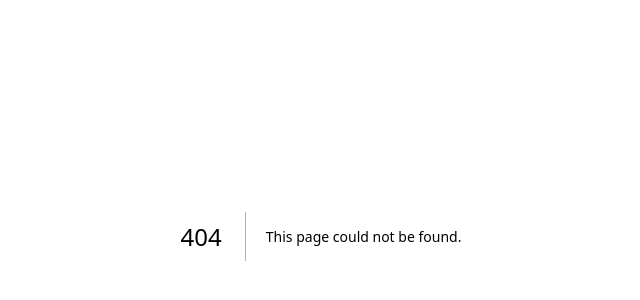
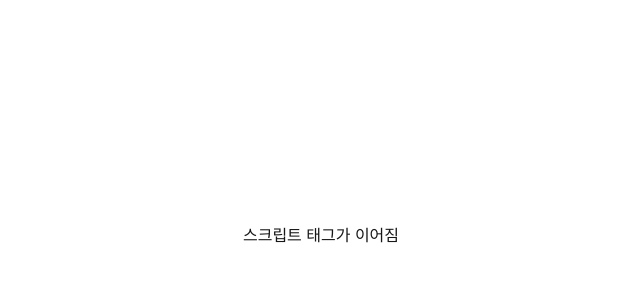
Before and after one commit to socratone/nextjs-app-router-examples, a Next.js app: page /sanitize in a window 1280 px wide. Before the commit this address had no page. Shown: the part 164-464 px from the top of the page, without its empty margins (319-959 px from the left). Built offline with nearby package versions, Linux system fonts and the light colour scheme.

Commit message:
feat: sanitize 추가

```diff
--- a/package.json
+++ b/package.json
@@ -14,6 +14,7 @@
     "react": "^19.0.0",
     "react-dom": "^19.0.0",
     "react-toastify": "^11.0.5",
+    "sanitize-html": "^2.17.0",
     "tailwind-merge": "^3.3.1"
   },
   "devDependencies": {
@@ -21,6 +22,7 @@
     "@types/node": "^20",
     "@types/react": "^19",
     "@types/react-dom": "^19",
+    "@types/sanitize-html": "^2.16.0",
     "tailwindcss": "^4",
     "typescript": "^5"
   }
--- a/src/app/page.tsx
+++ b/src/app/page.tsx
@@ -5,6 +5,7 @@ export default function Home() {
     <div className="flex flex-col justify-center items-center h-screen gap-2">
       <Link href="/unmount-toast">Unmount Toast</Link>
       <Link href="/access-with-token">Access With Token</Link>
+      <Link href="/sanitize">Sanitize</Link>
     </div>
   );
 }
--- /dev/null
+++ b/src/app/sanitize/page.tsx
@@ -0,0 +1,13 @@
+import sanitizeHtml from 'sanitize-html';
+
+const Page = () => {
+  const html = '<p>스크립트 태그가 이어짐</p><script>alert("XSS")</script>';
+
+  return (
+    <div className="flex flex-col justify-center items-center h-screen gap-2">
+      <div dangerouslySetInnerHTML={{ __html: sanitizeHtml(html) }} />
+    </div>
+  );
+};
+
+export default Page;
```
Also changed, not shown: 1 other file (tests, documents, lock files or other folders).
